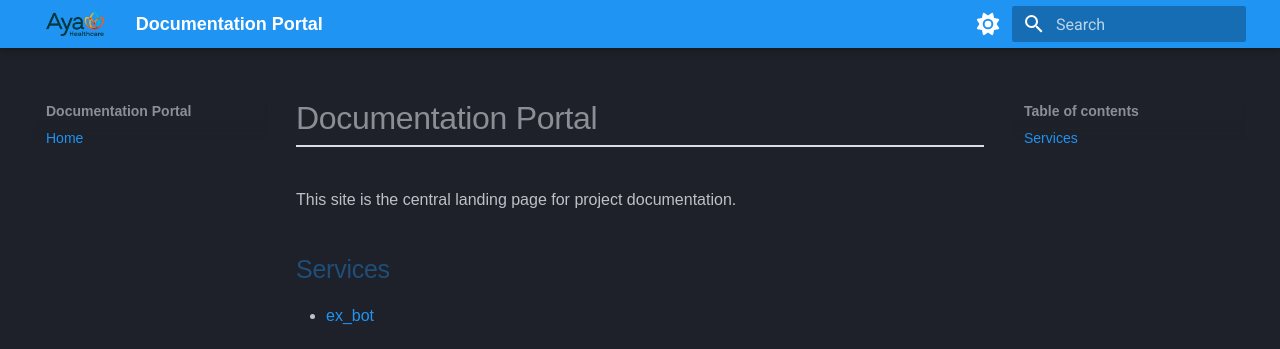
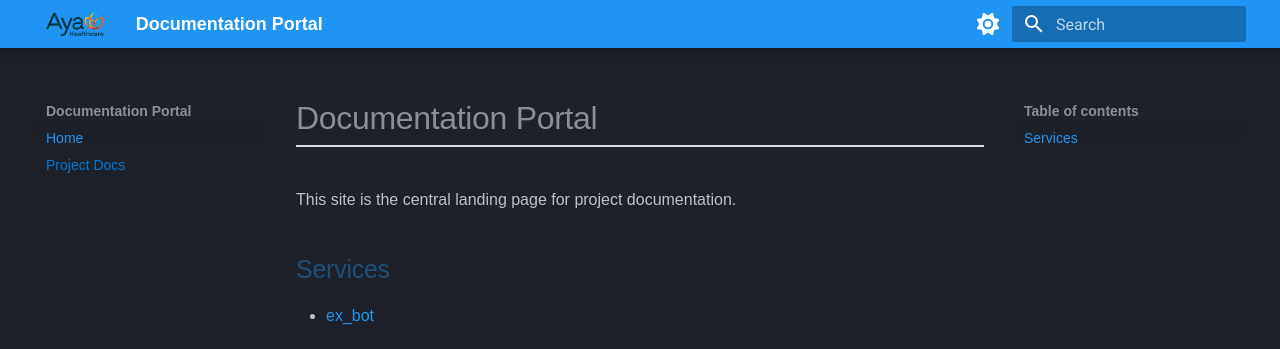
Before and after one commit to drewdz3/drewdz3.github.io, an MkDocs documentation site: the page built from docs/index.md, in a window 1280 px wide. Shown: the top 349 px of the page. Built offline with MkDocs 1.6.1 and Material for MkDocs 9.7.7, drawn with Linux system fonts in a browser that asks for light colours.

Commit message:
Updating to enable auto-discovery

```diff
--- a/mkdocs.yml
+++ b/mkdocs.yml
@@ -27,9 +27,11 @@
 
 plugins:
   - search
+  - awesome-pages
 
 extra_css:
   - styles.css
 
 nav:
   - Home: index.md
+  - Project Docs: projects/index.md
```
Also changed, not shown: 1 other file.
